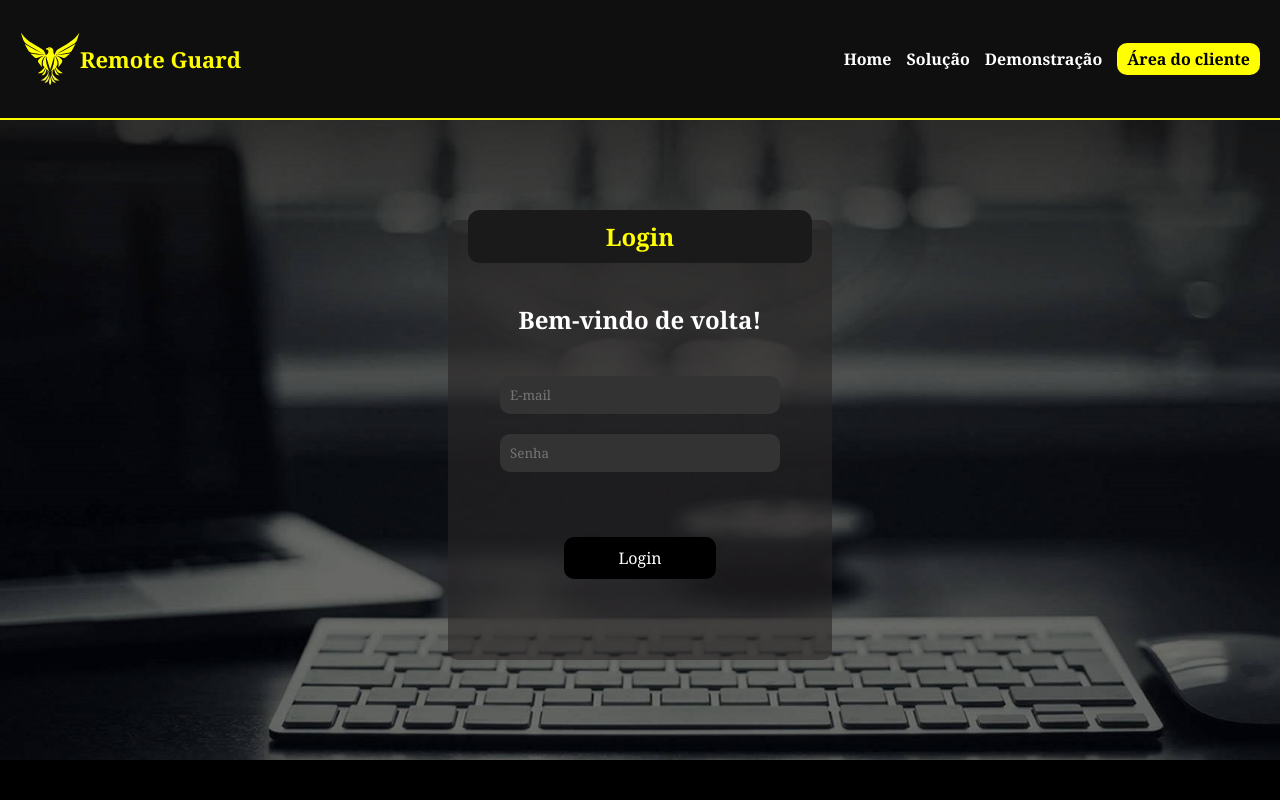
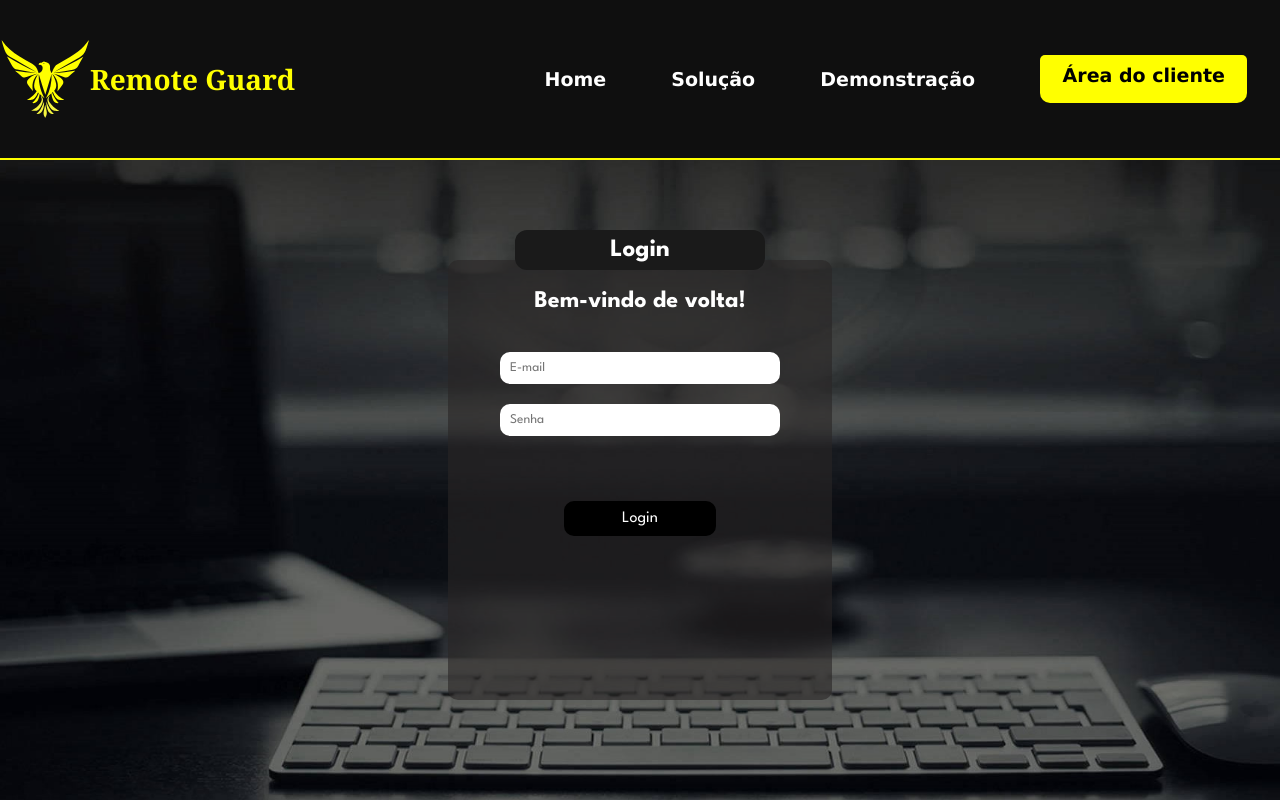
Before and after one commit to RemoteGuard/RemoteGuard, a plain HTML site: page site/public/login.html in a window 1280 px wide. Drawn offline with Linux system fonts and the light colour scheme.

Commit message:
Tela de Login Executavel

```diff
--- a/site/public/css/login.css
+++ b/site/public/css/login.css
@@ -1,165 +1,198 @@
-/* Global styles */
-* {
-    box-sizing: border-box;
+/*
+    Paleta de cores:
+
+#000 background
+#333233
+#fee600
+#ffff00
+#ffff56
+#ffff81
+
+Fontes:
+    Constantia
+    Georgia
+
+*/
+
+@font-face {
+    font-family: 'League Spartan';
+    src: url('./fontes/LeagueSpartan/LeagueSpartan-VariableFont_wght.ttf')
+    format('truetype');
+}
+
+*{
+    box-sizing: border-box; /* o padding e a borda são contados no tamanho definido */
     margin: 0;
     padding: 0;
-}
+  }
 
-body {
+body{
     background-color: #000;
     color: #fff;
-    font-family: 'League Spartan', Georgia, 'Times New Roman', Times, serif;
 }
-
-header {
+header{
     display: flex;
     align-items: center;
     justify-content: space-between;
     border-bottom: 2px solid #ffff00;
-    height: 15vh;
-    padding: 0 20px;
+    height: 20vh;
+    width: 100vw;
     background-color: #0f0f0f;
 }
 
-.headerLogo a {
+.headerLogo a{
     display: flex;
+    flex-direction: row;
     align-items: center;
     text-decoration: none;
     color: white;
+    font-family: Georgia, 'Times New Roman', Times, serif;
+    width: 110%;
 }
 
-.headerLogo a img {
-    width: 60px;
+.headerLogo a img{
+    width: 90px;
+}
+.headerLogo a h1{
+    color: #ffff00;
+    font-size: 28px;
 }
 
-.headerLogo a h1 {
-    color: #ffff00;
-    font-size: 22px;
+header ul{
+    display: flex;
+    height: 100%;
+    align-items: center;
+    text-align: center;
+    width: 60%;
+    justify-content: space-around;
 }
 
-header ul {
-    display: flex;
-    align-items: center;
-    gap: 15px;
+header ul li{
+    list-style-type: none;
+}
+header ul li a{
+
+    text-decoration: none;
+    color: #fff;
+    font-size: 19px;
+    font-weight: bold;
+    font-family: Verdana, Geneva, Tahoma, sans-serif;
 }
 
-header ul li {
-    list-style-type: none;
+header ul li a:hover{
+    color: #ffff81;
+    text-decoration: underline;
+
 }
 
-header ul li a {
-    text-decoration: none;
-    color: #fff;
-    font-size: 16px;
-    font-weight: bold;
-}
-
-header ul li a:hover {
-    color: #ffff81;
+.pagAtual{
+    color: #ffff00;
     text-decoration: underline;
 }
 
-/* Responsive area */
-.areaCliente {
+.areaCliente{
     transition: transform 0.2s;
     background-color: #ffff00;
     border-radius: 10px;
-    padding: 5px 10px;
+    border-top-left-radius: 5px;
+    border-top-right-radius: 5px;
+    width: 27%;
+    height: 30%;
+    align-items: center;
     cursor: pointer;
 }
 
+.campo{
+    position: relative;
+    margin-top: 20px;
+}
+
+.botaoAreaCliente{
+    display: flex;
+    margin-top: 9px;
+    justify-content: center;
+    align-items: center;
+}
 .botaoAreaCliente a {
     color: black;
 }
-
-.areaCliente:hover {
-    transform: scale(1.1);
+.botaoAreaCliente a:hover{
+    color: black;
+}
+.areaCliente:hover{
+    text-decoration: none;
+    transform: scale(110%, 110%);
 }
 
-.linksLogin {
+.linksLogin{
+    margin-top: 6%;
     display: none;
+    flex-direction: column;
+    height: auto;
 }
 
-.linksLogin div {
+.linksLogin div{
+    display: flex;
+    border: 2px solid #333233;
+    width: 100%;
+    height: 5vh;
+    align-items: center;
+    justify-content: center;
+    cursor: pointer;
+    transition: transform 0.2s;
     background-color: #0f0f0f;
-    padding: 10px;
-    transition: transform 0.2s;
 }
 
-.linksLogin div:hover {
-    transform: scale(1.1);
+.linksLogin div:hover{
+    transform: scale(110%, 110%);
+
 }
 
-/* Login container */
-.container {
+.ultimoLink{
+    border-radius: 0 0 10px 10px;
+}
+
+.hovers{
+    display: flex;
+    flex-direction: column;
+    text-align: center;
+    font-size: 30px;
+    font-family: 'League Spartan', Georgia, 'Times New Roman', Times, serif;
+}
+
+/*LOGIN*/
+
+.container{
     display: flex;
     justify-content: center;
     align-items: center;
     width: 100vw;
     height: 80vh;
+    background-color: #333233;
     background-image: url(./../img/site/fundoLoginCadastro/tecladoEmouse_ajustado.jpg);
     background-position: center;
     background-repeat: no-repeat;
-    background-size: cover;
+    background-size:cover;
 }
 
-/* Login card */
-.cadastre {
-    width: 90vw;
-    max-width: 400px;
-    background-color: rgba(41,37,37, 0.6);
-    padding: 20px;
-    border-radius: 10px;
+/* Estilização do título no container de login */
+.titleLog{
+    position: relative;
+    display: flex;
+    justify-content: center;
+    align-items: center;
+    width: 250px;
+    height: 40px;
+    background-color: #1a1a1a;
     text-align: center;
+    margin-left: auto;
+    margin-right: auto;
+    margin-top: -50px;
+    font-size: 25px;
+    font-weight: bold;
+    border-radius: 12px;
+    font-family: 'League Spartan', Georgia, 'Times New Roman', Times, serif;
 }
-
-.titleLog {
-    background-color: #1a1a1a;
-    padding: 10px;
-    border-radius: 12px;
-    font-size: 24px;
-    font-weight: bold;
-    margin: -30px auto 20px auto;
-    color: #ffff00;
-}
-
-h2 {
-    color: #ffffff;
-    margin-bottom: 20px;
-}
-
-input,
-button {
-    width: 100%;
-    padding: 10px;
-    margin-top: 15px;
-    border-radius: 8px;
-    border: none;
-}
-
-input {
-    background-color: #333;
-    color: #fff;
-}
-
-button {
-    background-color: #000;
-    color: #fff;
-    cursor: pointer;
-    transition: background-color 0.4s, color 0.4s;
-}
-
-button:hover {
-    background-color: #ffff00;
-    color: #000;
-}
-
-#div_mensagem {
-    color: #fbff00;
-    margin-top: 10px;
-    text-align: center;
-}
-
 
 .cadastre {
     width: 30vw;
```
